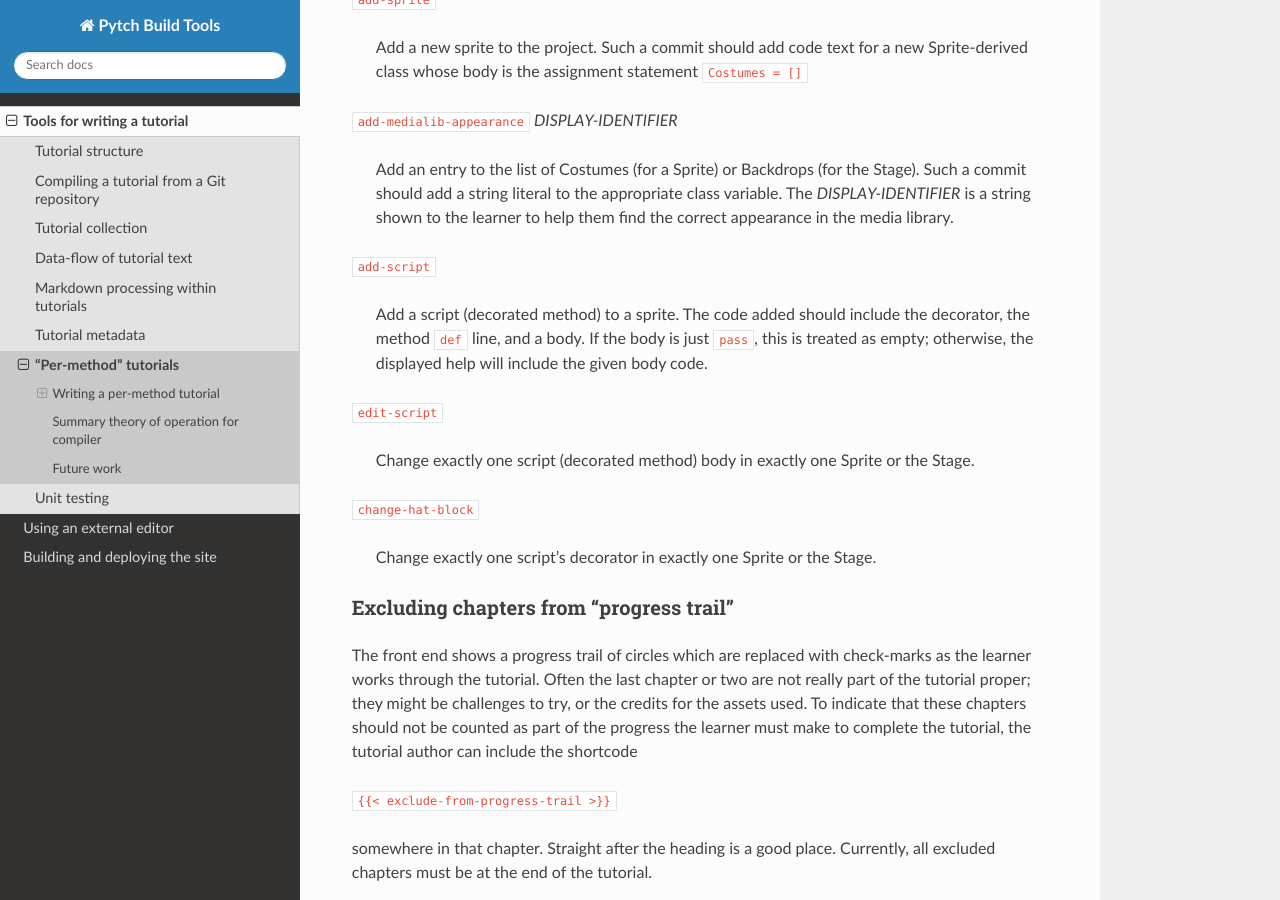
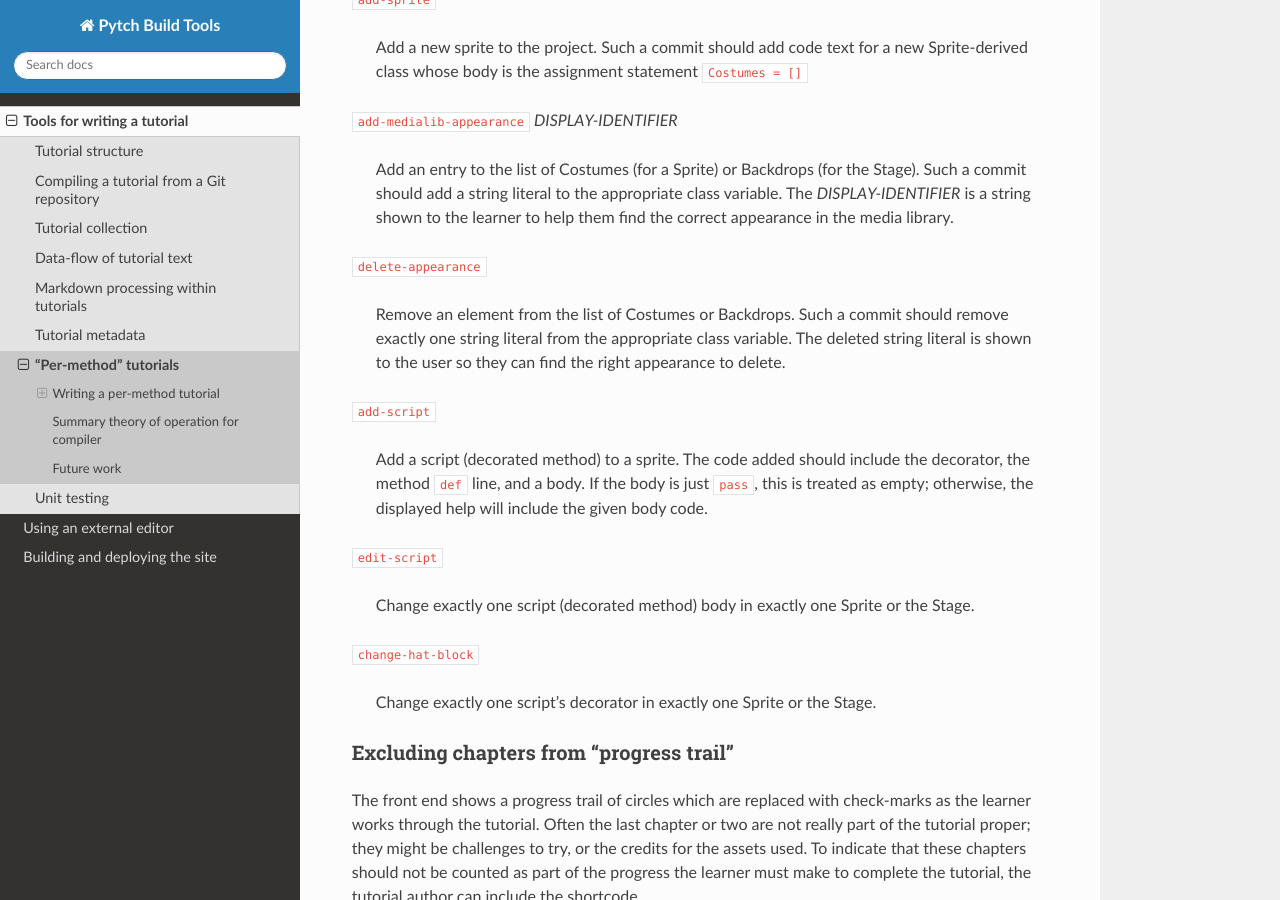
Before and after one commit to pytchlang/pytch-build, a Sphinx documentation site: the page built from doc/source/tutorialcompiler/per-method-tutorial.rst, in a window 1280 px wide and 900 px high, scrolled down 1390 px. Built offline with Sphinx 7.4.7 and the Read the Docs theme 2.0.0, drawn with Linux system fonts in a browser that asks for light colours.

Commit message:
Docs: "delete-appearance" commit-kind

```diff
--- a/doc/source/tutorialcompiler/per-method-tutorial.rst
+++ b/doc/source/tutorialcompiler/per-method-tutorial.rst
@@ -83,6 +83,13 @@ argument; the other kinds take no arguments.  If the
     shown to the learner to help them find the correct appearance in
     the media library.
 
+``delete-appearance``
+
+    Remove an element from the list of Costumes or Backdrops.  Such a
+    commit should remove exactly one string literal from the
+    appropriate class variable.  The deleted string literal is shown
+    to the user so they can find the right appearance to delete.
+
 ``add-script``
 
     Add a script (decorated method) to a sprite.  The code added
```
